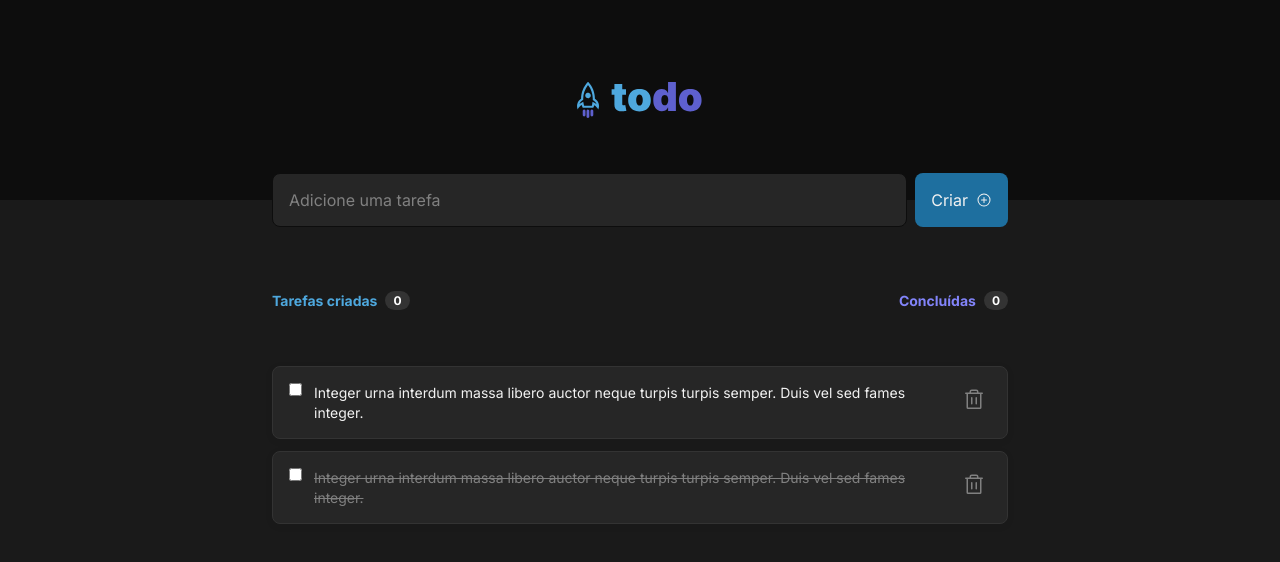
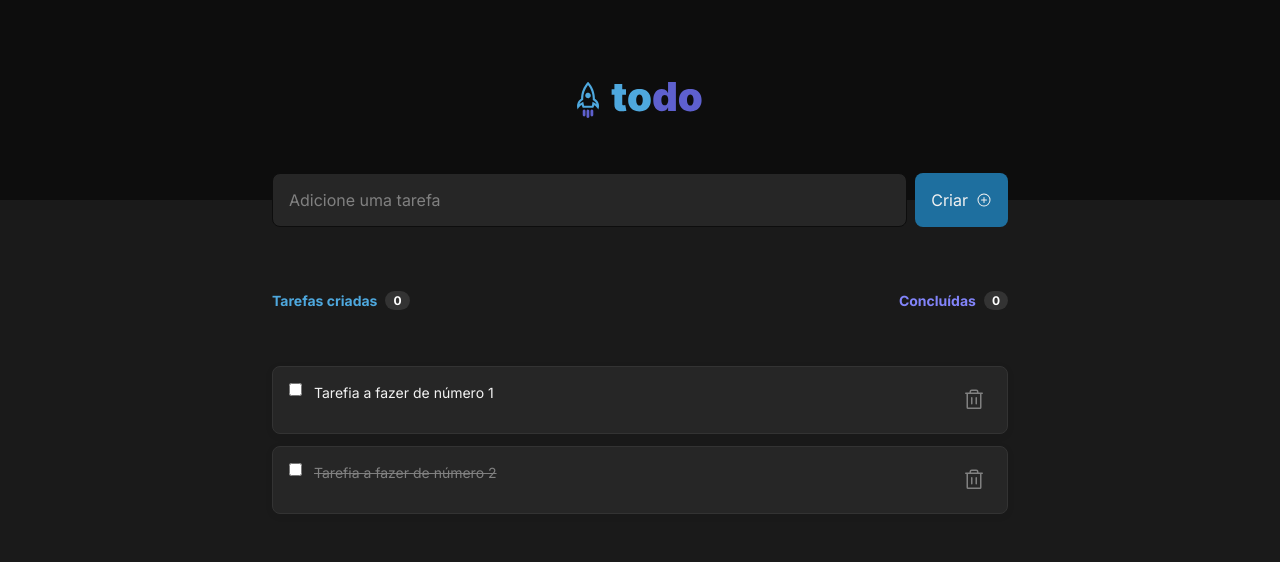
Before and after one commit to romerotg/desafio-01-ignite-praticando-conceitos-do-reactjs, a React (Vite) app: page / in a window 1280 px wide. Shown: the top 562 px of the page. Built offline with nearby package versions, Linux system fonts and the light colour scheme.

Commit message:
Implementing delete task feature

```diff
--- a/src/App.tsx
+++ b/src/App.tsx
@@ -5,15 +5,35 @@ import { TaskList } from './components/TaskList';
 import styles from './App.module.css';
 
 import './global.css'
+import { useState } from 'react';
+
+const initialTasks = [
+  {
+    completed: false,
+    content: 'Tarefia a fazer de número 1'
+  },
+  {
+    completed: true,
+    content: 'Tarefia a fazer de número 2'
+  }
+]
 
 export function App() {
+  const [tasks, setTasks] = useState(initialTasks);
+
+  function deleteTask(content: string) {
+    setTasks((state) => {
+      return state.filter(task => task.content !== content);
+    });
+  }
+
   return (
     <>
       <Header />
 
       <div className={styles.wrapper}>
         <SearchBar />
-        <TaskList />
+        <TaskList tasks={tasks} onDeleteTask={deleteTask} />
       </div>
     </>
   )
--- a/src/components/FilledTaskList.tsx
+++ b/src/components/FilledTaskList.tsx
@@ -1,11 +1,18 @@
+import { Divide } from '@phosphor-icons/react';
 import styles from './FilledTaskList.module.css';
-import { Task } from './Task';
+import { Task, TaskType } from './Task';
 
-export function FilledTaskList() {
+interface FilledTaskListProps {
+  tasks: TaskType[];
+  onDeleteTask: (content: string) => void;
+}
+
+export function FilledTaskList({ tasks, onDeleteTask }: FilledTaskListProps) {
   return (
     <div className={styles.container}>
-      <Task checked={false}/>
-      <Task checked={true}/>
+      {tasks.map((task) => {
+        return <Task key={task.content} task={task} onDeleteTask={onDeleteTask} />
+      })}
     </div>
   );
 }
--- a/src/components/Task.tsx
+++ b/src/components/Task.tsx
@@ -1,20 +1,30 @@
 import { Trash } from '@phosphor-icons/react';
 import styles from './Task.module.css';
 
-interface TaskProps {
-  checked: boolean;
+export interface TaskType {
+  completed: boolean;
+  content: string;
 }
 
-export function Task({ checked }: TaskProps) {
+interface TaskProps {
+  task: TaskType;
+  onDeleteTask: (content: string) => void;
+}
+
+export function Task({ task, onDeleteTask }: TaskProps) {
+  function handleDeleteTask() {
+    onDeleteTask(task.content);
+  }
+
   return (
     <div className={styles.container}>
       <div className={styles.taskInfo}>
         <input type="checkbox"/>
-        <p className={checked ? styles.taskTextChecked : styles.taskTextUnchecked}>
-          Integer urna interdum massa libero auctor neque turpis turpis semper. Duis vel sed fames integer.
+        <p className={task.completed ? styles.taskTextChecked : styles.taskTextUnchecked}>
+          {task.content}
         </p>
       </div>
-      <button>
+      <button onClick={handleDeleteTask}>
         <Trash size={24} />
       </button>
     </div>
--- a/src/components/TaskList.tsx
+++ b/src/components/TaskList.tsx
@@ -1,9 +1,15 @@
 import { EmptyTaskList } from './EmptyTaskList';
 import { FilledTaskList } from './FilledTaskList';
+import { TaskType } from './Task';
+
 import styles from './TaskList.module.css';
 
-export function TaskList() {
-  const empty = false;
+interface TaskListProps {
+  tasks: TaskType[];
+  onDeleteTask: (content: string) => void;
+}
+
+export function TaskList({ tasks, onDeleteTask }: TaskListProps) {
   return (
     <div className={styles.taskList}>
       <div className={styles.info}>
@@ -18,7 +24,7 @@ export function TaskList() {
         </div>
       </div>
 
-      { empty ? <EmptyTaskList /> : <FilledTaskList /> }
+      { tasks.length === 0 ? <EmptyTaskList /> : <FilledTaskList tasks={tasks} onDeleteTask={onDeleteTask} /> }
     </div>
   );
 }
```
